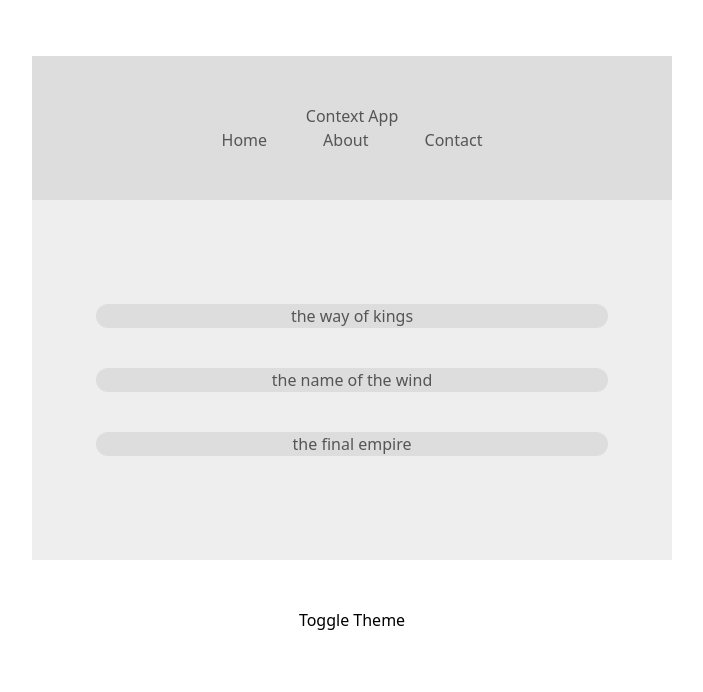
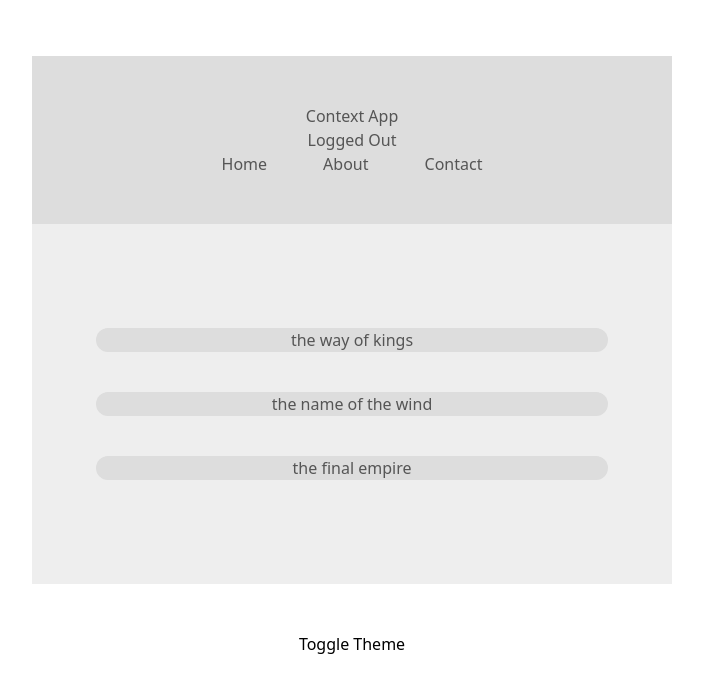
Before and after one commit to karunaGokul/react, a React (Create React App) app: page / in a window 1280 px wide. Shown: the top 692 px of the page, without its empty margins (288-991 px from the left). Built offline with nearby package versions, Linux system fonts and the light colour scheme.

Commit message:
multiple context implementation

```diff
--- a/src/App.tsx
+++ b/src/App.tsx
@@ -4,6 +4,7 @@ import BookList from "./Contexts/BookList";
 import Navbar from "./Contexts/NavBar";
 import ToggleTheme from "./Contexts/ToggleTheme";
 import ThemeContextProvider from "./Contexts/ThemeContext";
+import AuthContextProvider from "./Contexts/AuthContext";
 /* import SearchTodo from "./HOC/TodoList";
 import TodoList from "./HOC/TodoList";
 import SearchUser from "./HOC/UserList";
@@ -14,7 +15,8 @@ function App() {
   return (
     <div className="max-w-screen-sm my-14 mx-auto text-center">
       <ThemeContextProvider>
-      {/* <Form />
+        <AuthContextProvider>
+          {/* <Form />
       <div>
         <UserList />
        <SearchUser />
@@ -23,9 +25,10 @@ function App() {
         <TodoList />
         <SearchTodo />
       </div> */}
-      <Navbar />
-      <BookList />
-      <ToggleTheme />
+          <Navbar />
+          <BookList />
+          <ToggleTheme />
+        </AuthContextProvider>
       </ThemeContextProvider>
     </div>
   );
--- /dev/null
+++ b/src/Contexts/AuthContext.tsx
@@ -0,0 +1,24 @@
+import React, { Component, createContext } from "react";
+
+export const AuthContext = createContext<any>({});
+
+class AuthContextProvider extends Component<any, any> {
+  state = {
+    isAuthenticated: false,
+  };
+
+  toggleAuth = () => {
+    this.setState({ isAuthenticated: !this.state.isAuthenticated });
+  };
+  render() {
+    return (
+      <AuthContext.Provider
+        value={{ ...this.state, toggleAuth: this.toggleAuth }}
+      >
+        {this.props.children}
+      </AuthContext.Provider>
+    );
+  }
+}
+
+export default AuthContextProvider;
--- a/src/Contexts/NavBar.tsx
+++ b/src/Contexts/NavBar.tsx
@@ -1,4 +1,5 @@
 import React, { Component } from "react";
+import { AuthContext } from "./AuthContext";
 import { ThemeContext } from "./ThemeContext";
 
 class Navbar extends Component {
@@ -9,9 +10,17 @@ class Navbar extends Component {
     const theme = isLightTheme ? light : dark; */
 
     return (
+
+      /* multiple context can't be used with two contextType method
+      instead we can use one with contextType and other with consumer type
+      else can use both in consumer type as follows. */
+
+      <AuthContext.Consumer>
+        {(authContext) => (
           <ThemeContext.Consumer>
-        {(context) => {
-          const { isLightTheme, light, dark }: any = context;
+            {(themeContext) => {
+              const { isAuthenticated, toggleAuth } = authContext;
+              const { isLightTheme, light, dark }: any = themeContext;
               const theme = isLightTheme ? light : dark;
               return (
                 <nav
@@ -19,6 +28,9 @@ class Navbar extends Component {
                   style={{ background: theme.ui, color: theme.syntax }}
                 >
                   <h1>Context App</h1>
+                  <div onClick={toggleAuth}>
+                    {isAuthenticated ? "Logged In" : "Logged Out"}
+                  </div>
                   <ul className="p-0">
                     <li className="my-0 mx-7 inline-block">Home</li>
                     <li className="my-0 mx-7 inline-block">About</li>
@@ -28,6 +40,8 @@ class Navbar extends Component {
               );
             }}
           </ThemeContext.Consumer>
+        )}
+      </AuthContext.Consumer>
     );
   }
 }
```
Lines whose indentation alone changed are shown as unchanged.
